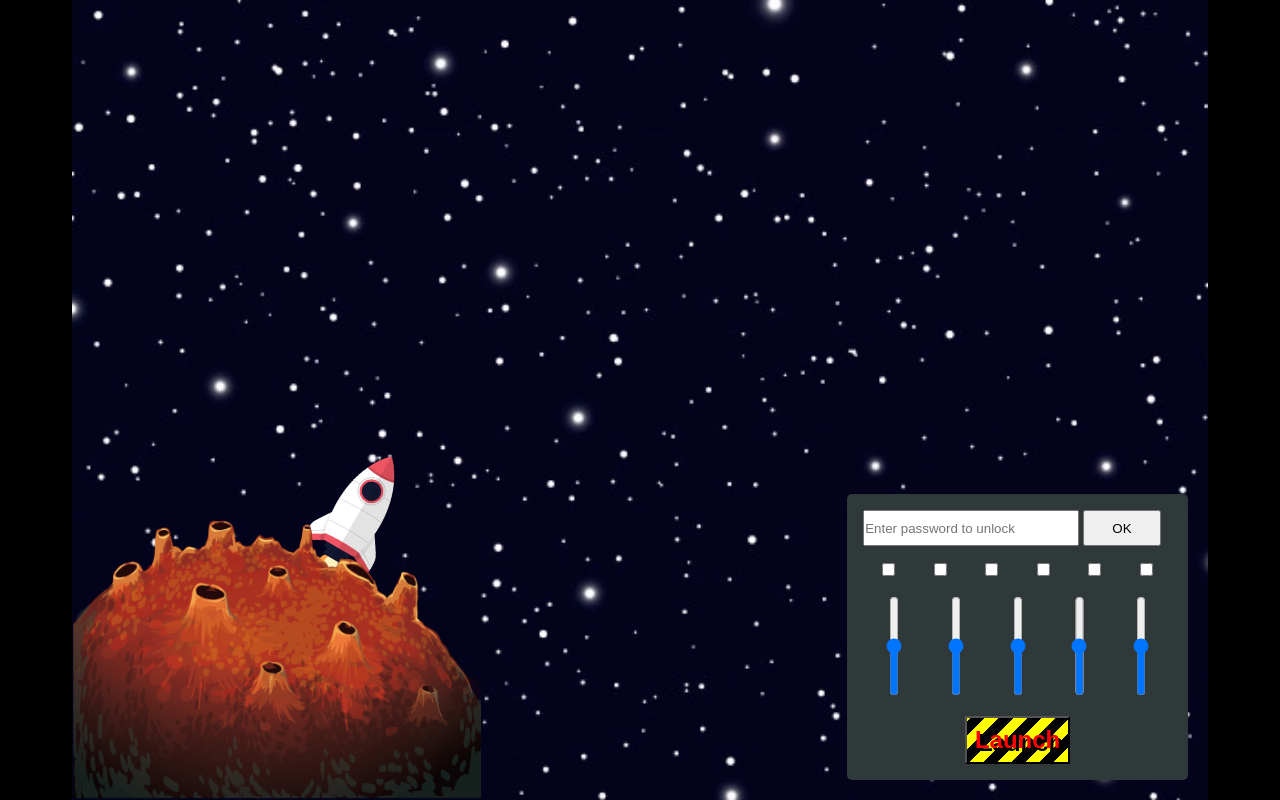
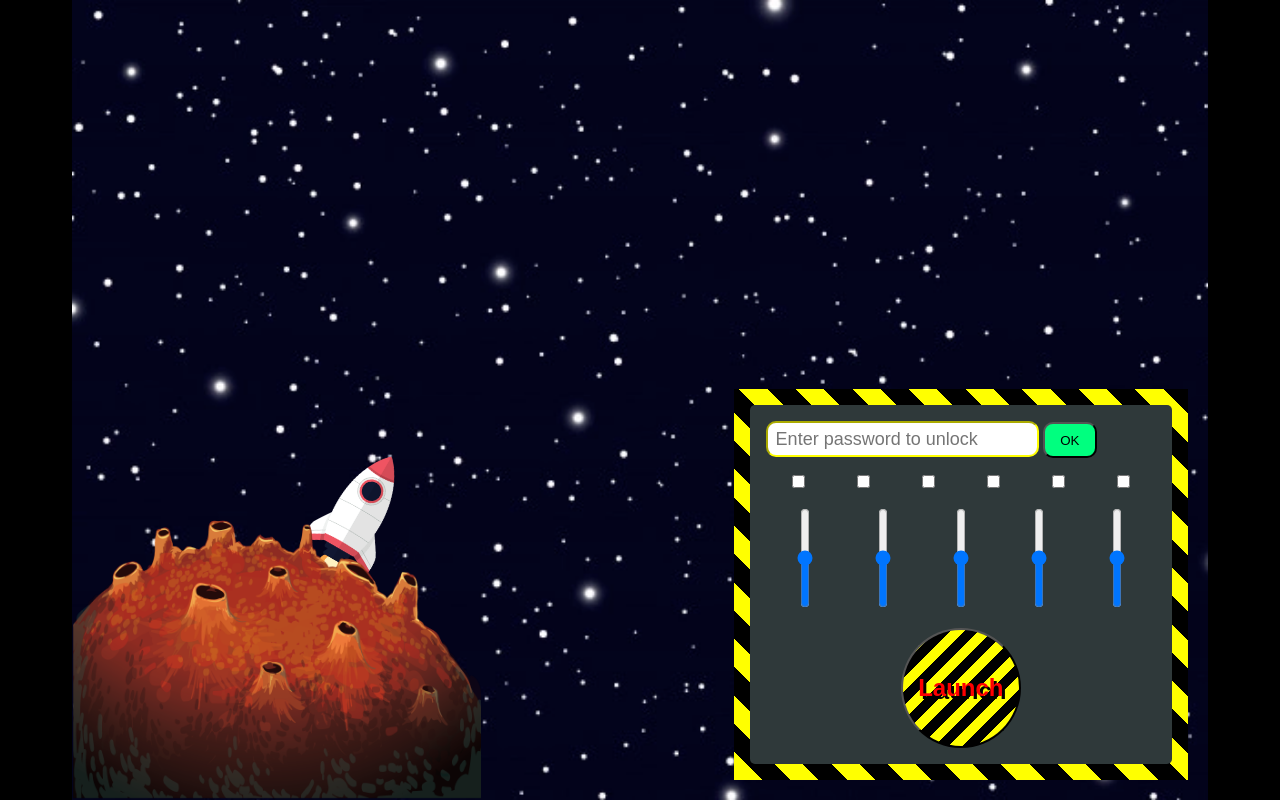
Before and after one commit to StanislavMamulin/Open-Space-game, a plain HTML site: page index.html in a window 1280 px wide. Drawn offline with Linux system fonts and the light colour scheme.

Commit message:
Slight change in the appearance of the control panel

```diff
--- a/assets/css/index.css
+++ b/assets/css/index.css
@@ -51,9 +51,14 @@ body {
     position: absolute;
     right: 20px;
     bottom: 20px;
-    width: 30%;
+    width: 40%;
     min-width: 270px;
+    padding: 16px;
 
+    background-image: repeating-linear-gradient(45deg, yellow, yellow 20px, black 20px, black 40px);
+}
+
+.control-panel__inner {
     padding: 16px;
     border-radius: 5px;
     background-color: #2F393A;
@@ -62,11 +67,21 @@ body {
 .unlock__input {
     height: 36px;
     width: 70%;
+
+    font-size: 18px;
+
+    padding-left: 8px;
+    border-radius: 10px;
+    border-color: yellow;
+    outline: none;
 }
 
 .unlock__button {
     height: 36px;
-    width: 25%;
+    width: 54px;
+
+    border-radius: 10px;
+    background-color: springgreen;
 }
 
 .check-buttons {
@@ -97,9 +112,13 @@ body {
     margin-top: 16px;
     padding: 8px;
 
+    width: 120px;
+    height: 120px;
+
     color: red;
     text-shadow: black 3px 3px;
     font-weight: 900;
     font-size: 1.5rem;
     background-image: repeating-linear-gradient(-45deg, yellow, yellow 10px, black 10px, black 20px);
+    border-radius: 50%;
 }
--- a/index.html
+++ b/index.html
@@ -12,8 +12,9 @@
             <img class="rocket" src="assets/images/rocket.png" alt="Rocket">
         </div>
         <div class="control-panel">
-            <label><input class="unlock__input" type="password" name="password" placeholder="Enter password to unlock"></label>
-            <label><input class="unlock__button" type="button" value="OK"></label>
+            <div class="control-panel__inner">
+                <input class="unlock__input" type="password" name="password" placeholder="Enter password to unlock">
+                <input class="unlock__button" type="button" value="OK">
                 <div class="check-buttons">
                     <label>
                         <input type="checkbox" name="check" value="first">
@@ -44,5 +45,6 @@
                 <input class="launch" type="button" value="Launch">
             </div>
         </div>
+    </div>
 </body>
 </html>
```
Also changed, not shown: 1 other file. Lines whose indentation alone changed are shown as unchanged.
